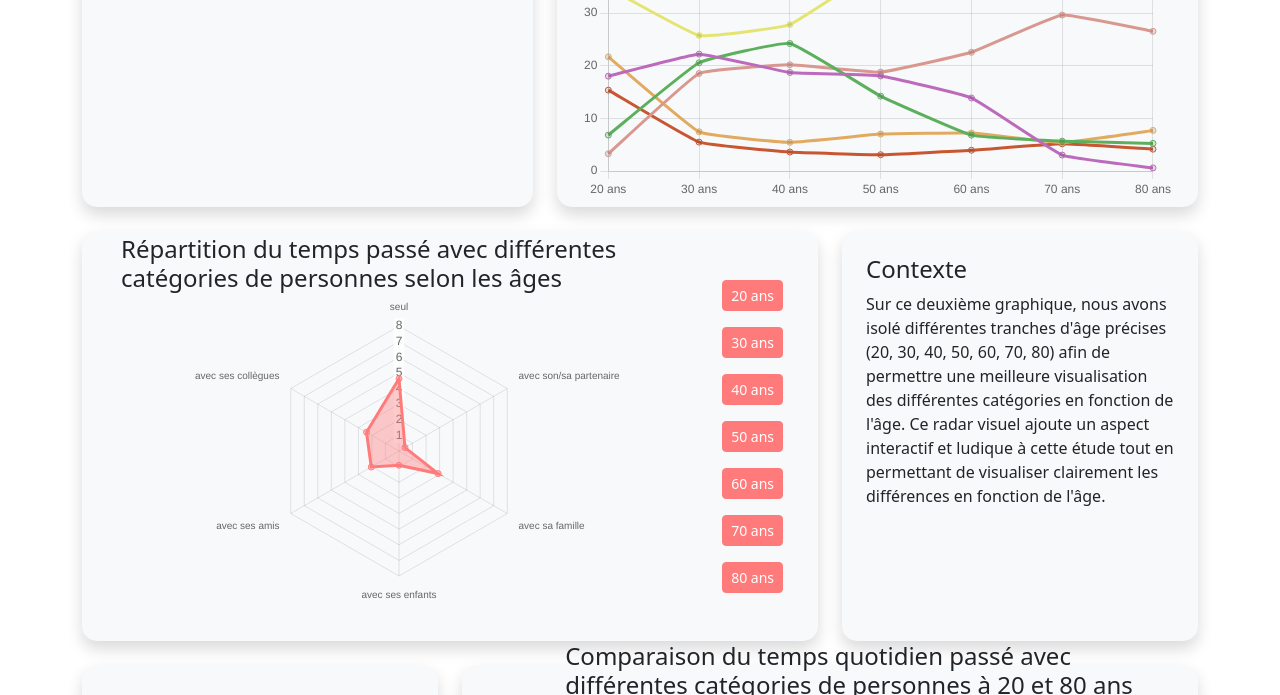
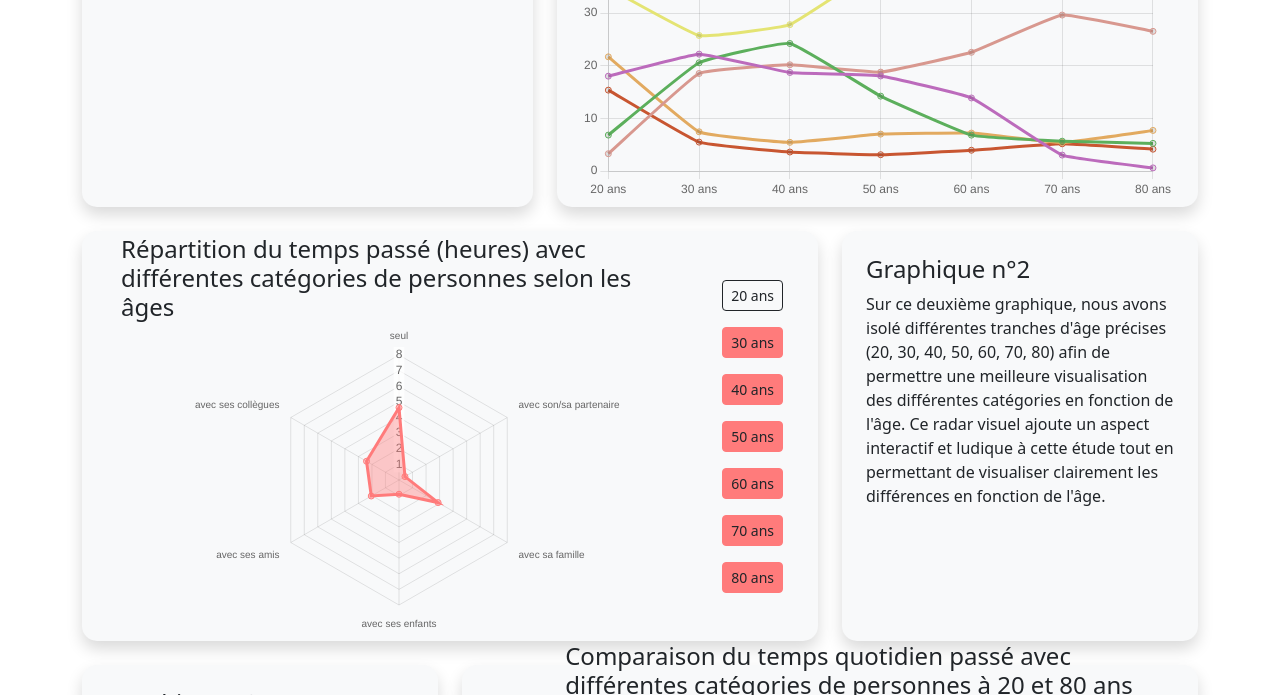
Before and after one commit to moritz4522/SAE303, a website: page index.html in a window 1280 px wide. Both pictures are taken after a click on the button "20 ans". Shown: the part 762-1457 px from the top of the page. Drawn offline with nearby package versions, Linux system fonts and the light colour scheme.

Commit message:
modif textes

```diff
--- a/index.html
+++ b/index.html
@@ -32,7 +32,7 @@
                 <div class="bento-item bento-tall bg-light shadow text-dark d-flex flex-column px-3 py-2"
                     style="height: 100%; width: 100%;">
                     <h4 class="text-left">Notre datalogy</h4>
-                    <p class="fw-light mb-4 px-2">Une datalogy - Data + Analogy - consiste à utiliser une métaphore
+                    <p class="fw-light mb-4 px-2">Une datalogy (data + analogy) consiste à utiliser une métaphore
                         visuelle, basée sur des éléments du réel pour illustrer des données.</p>
                     <img src="img/affiche.jpg" class="img-fluid" alt="">
                 </div>
@@ -46,7 +46,7 @@
                             href="https://ourworldindata.org/grapher/time-spent-with-relationships-by-age-us?time=earliest..latest">The
                             World in Data</a>, nous avons réalisé différents graphiques afin de mieux comprendre
                         l’évolution de nos
-                        journées standard et des personnes avec qui nous les partageons. Ce premier graphique
+                        journées et des personnes avec qui nous les partageons. Ce premier graphique
                         ci-dessous, montre l'évolution de la répartition du temps passé avec les différentes personnes
                         en fonction de l'age. Ce graphique est interactif, nous vous invitons à cliquer sur les
                         différentes catégories dans la légende pour les masquer ou les afficher.</p>
@@ -54,7 +54,7 @@
 
                 <!-- GRAPHIQUE 1 -->
                 <div class="bento-medium bg-light shadow text-dark py-2 mt-4 mb-6 px-4">
-                    <h4 class="px-1 mb-2 text-left">Evolution du temps passé (%) en fonction des tranches d'âge</h4>
+                    <h4 class="px-1 mb-2 text-left">Évolution du temps passé (%) en fonction des tranches d'âge</h4>
                     <p class="fw-light mb-4 px-1">Cliquez sur les différentes catégories de personnes pour mettre à jour
                         les
                         données !</p>
@@ -67,26 +67,26 @@
                 <div
                     class="bento-item bento-tall bg-light text-dark shadow d-flex flex-row justify-content-around px-3 my-6 gap-1">
                     <div class="col-lg-8 pt-4" style="height: 450px; width:80%;">
-                        <h4 class="px-1">Répartition du temps passé avec différentes catégories de personnes selon les
+                        <h4 class="px-1">Répartition du temps passé (heures) avec différentes catégories de personnes selon les
                             âges</h4>
                         <div id="chartRadar-container">
                             <canvas id="chartRadar"></canvas>
                         </div>
                     </div>
                     <div class="d-flex flex-column gap-3">
-                        <button type="button" class="btn btn-primary btn-sm" onclick="UpdateChart(data20)" id="age"
+                        <button type="button" class="btn btn-pink btn-sm" onclick="UpdateChart(data20)" id="age"
                             value="data20">20 ans</button>
-                        <button type="button" class="btn btn-primary btn-sm" onclick="UpdateChart(data30)" id="age"
+                        <button type="button" class="btn btn-pink btn-sm" onclick="UpdateChart(data30)" id="age"
                             value="data30">30 ans</button>
-                        <button type="button" class="btn btn-primary btn-sm" onclick="UpdateChart(data40)" id="age"
+                        <button type="button" class="btn btn-pink btn-sm" onclick="UpdateChart(data40)" id="age"
                             value="data40">40 ans</button>
-                        <button type="button" class="btn btn-primary btn-sm" onclick="UpdateChart(data50)" id="age"
+                        <button type="button" class="btn btn-pink btn-sm" onclick="UpdateChart(data50)" id="age"
                             value="data50">50 ans</button>
-                        <button type="button" class="btn btn-primary btn-sm" onclick="UpdateChart(data60)" id="age"
+                        <button type="button" class="btn btn-pink btn-sm" onclick="UpdateChart(data60)" id="age"
                             value="data60">60 ans</button>
-                        <button type="button" class="btn btn-primary btn-sm" onclick="UpdateChart(data70)" id="age"
+                        <button type="button" class="btn btn-pink btn-sm" onclick="UpdateChart(data70)" id="age"
                             value="data70">70 ans</button>
-                        <button type="button" class="btn btn-primary btn-sm" onclick="UpdateChart(data80)" id="age"
+                        <button type="button" class="btn btn-pink btn-sm" onclick="UpdateChart(data80)" id="age"
                             value="data80">80 ans</button>
                     </div>
                 </div>
@@ -95,7 +95,7 @@
             <!-- CONTEXTE -->
             <div class="col-md-4">
                 <div class="bento-tall bg-light shadow text-dark py-4">
-                    <h4 class="px-4">Contexte</h4>
+                    <h4 class="px-4">Graphique n°2</h4>
                     <p class="fs-6 fw-light px-4 p">Sur ce deuxième graphique, nous avons isolé différentes tranches
                         d'âge précises (20, 30, 40, 50, 60, 70, 80) afin de permettre une meilleure visualisation des
                         différentes catégories en fonction de l'âge. Ce radar visuel ajoute un aspect interactif et
@@ -108,8 +108,8 @@
             <!-- EXPLICATION -->
             <div class="col-md-4">
                 <div class="bento-tall bg-light shadow text-dark py-4">
-                    <h4 class="px-4">Contexte</h4>
-                    <p class="fs-6 fw-light px-4 p">Ce dernier graphique réalise une comparaison directe sous forme de
+                    <h4 class="px-4">Graphique n°3</h4>
+                    <p class="fs-6 fw-light px-4 p">Ce dernier graphique est le même que celui sur notre poster. Il réalise une comparaison directe sous forme de
                         camembert entre deux âges bien distincts : 20 ans et 80 ans, ces deux âges étant les plus
                         opposés. Nous avons un aperçu des deux extrêmes : le début et la fin de la vie. Nous constatons
                         que les données à 80 ans n'ont plus rien à voir avec celles à 20 ans. Il est donc intéressant
--- a/js/script.js
+++ b/js/script.js
@@ -107,6 +107,17 @@ function backToTop() {
   document.body.scrollTop = 0;
   document.documentElement.scrollTop = 0;
 }
+
+// Mode bouton active
+
+const Btns = document.querySelectorAll(".btn");
+
+Btns.forEach((btn) => {
+  btn.addEventListener("click", (e) => {
+    Btns.forEach(f => f.classList.remove('active'));
+    e.target.classList.toggle("active");
+  });
+});
 
 // Graphique Moritz
 
--- a/style.css
+++ b/style.css
@@ -20,7 +20,8 @@
 }
 
 .active {
-    filter: brightness(80%);
+    background-color: white;
+    border-color: black;
 }
 
 img {
@@ -51,28 +52,12 @@ img {
     margin: auto;
 }
 
-.btn-primary {
+.btn-pink {
     background-color: #FF7B7B;
     border-color: #FF7B7B;
 }
 
-.btn-primary:hover {
-    background-color: #ffa3a3;
-    border-color: #FF7B7B;
+.btn-pink:hover {
+    background-color: white;
+    border-color: black;
 }
-
-.btn-primary:active {
-    background-color: #ffa3a3;
-    border-color: #FF7B7B;
-}
-
-.btn-primary::before {
-    background-color: #ffa3a3;
-    border-color: #FF7B7B;
-}
-
-
-.btn-primary::after {
-    background-color: #ffa3a3;
-    border-color: #FF7B7B;
-}
```
